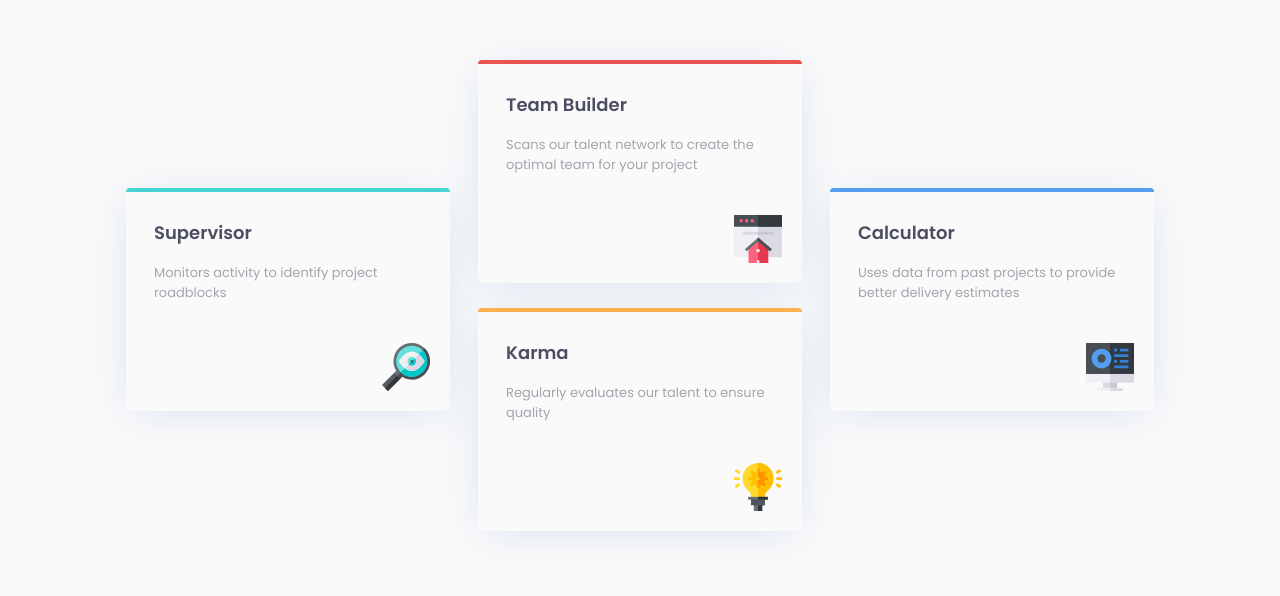
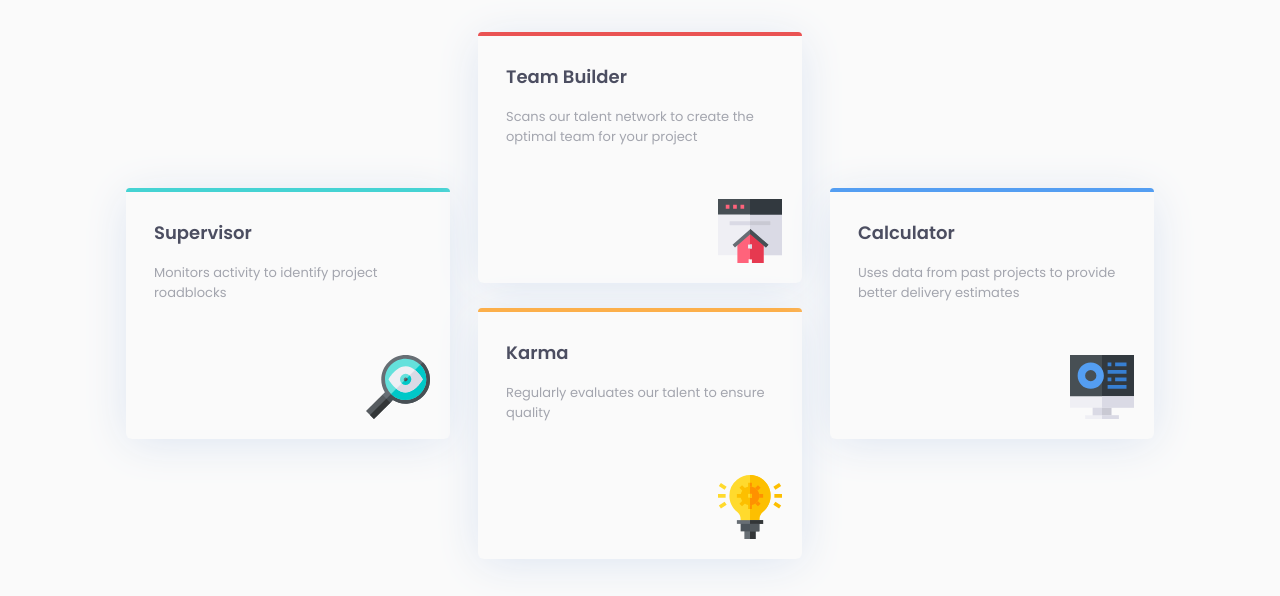
Before and after one commit to d-donne/four-card-feature-section, a website: page index.html in a window 1280 px wide. Shown: the part 204-800 px from the top of the page. Drawn offline with Linux system fonts and the light colour scheme.

Commit message:
fixed image size for desktop

```diff
--- a/src/input.css
+++ b/src/input.css
@@ -17,7 +17,7 @@
 
 @layer components {
   .card {
-    @apply relative p-7 h-[13.75rem] rounded-b-md shadow-custom bg-veryLightGray md:max-w-[20.25rem] before:absolute before:inset-0 before:top-[-3px] before:rounded-t-3xl before:h-1;
+    @apply relative p-7 h-[13.75rem] md:h-[15.5rem] rounded-b-md shadow-custom bg-veryLightGray md:max-w-[20.25rem] before:absolute before:inset-0 before:top-[-3px] before:rounded-t-3xl before:h-1;
   }
 
   .card-text {
@@ -27,6 +27,6 @@
 h-[13.75rem] min-w-max md:max-h-[15.375rem]  w-[22rem]
 */
   .card-img {
-    @apply absolute bottom-5 right-5 h-[48px] md:max-h-[4.1875rem];
+    @apply absolute bottom-5 right-5 h-[48px] md:h-auto;
   }
 }
```
Also changed, not shown: assets/css/output.css.
